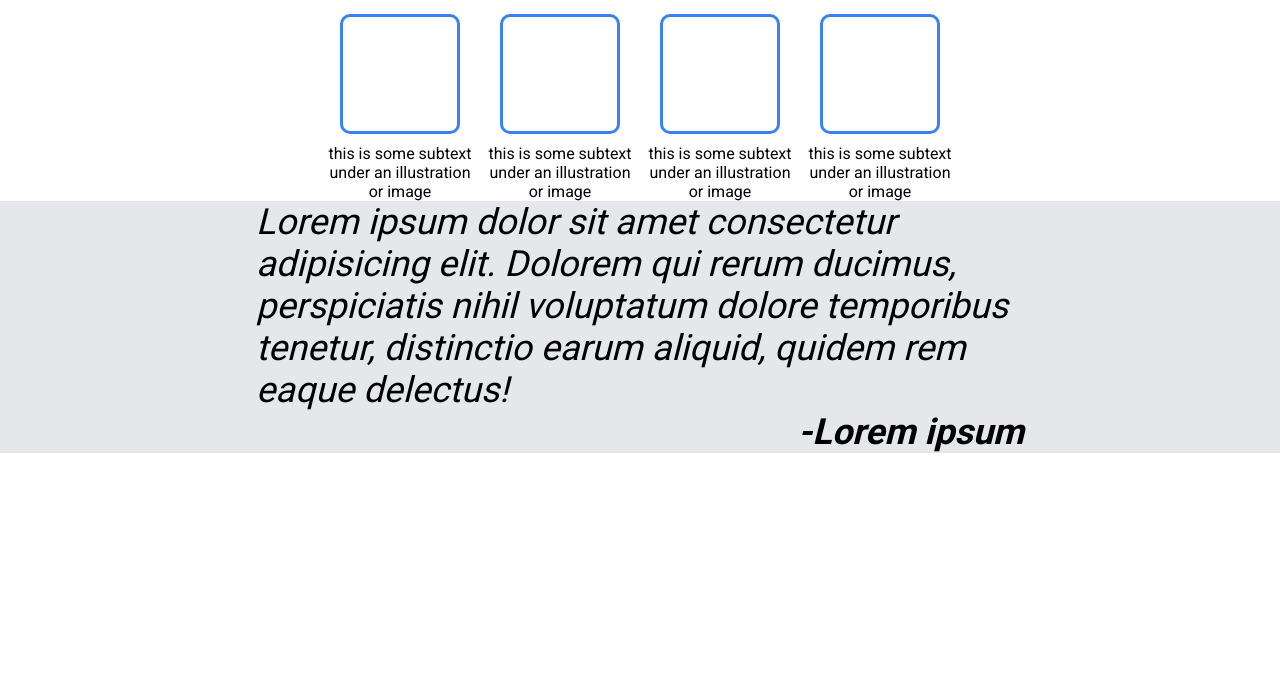
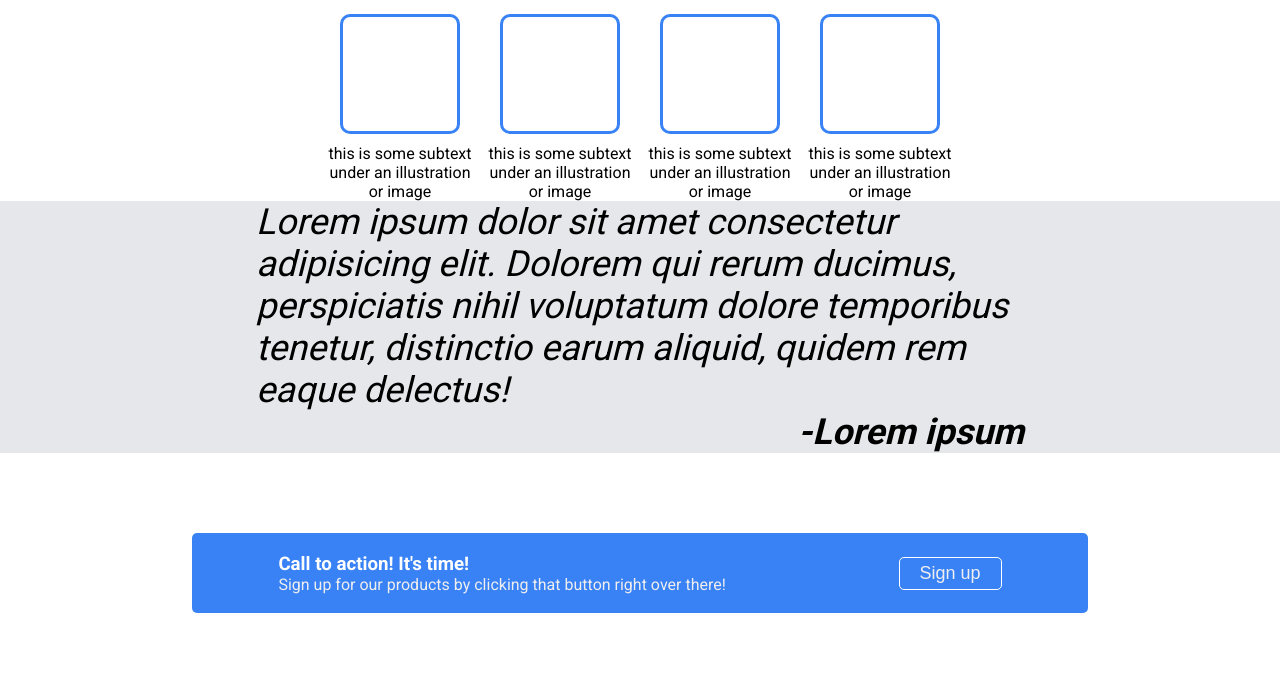
Before and after one commit to thimgrim1337/landing-page, a plain HTML site: page src/index.html in a window 1280 px wide. Shown: the part 468-1161 px from the top of the page. Before the commit the page ends 921 px from the top, so only its background shows below. Drawn offline with Linux system fonts and the light colour scheme.

Commit message:
Add and style call-to-action section

```diff
--- a/src/css/style.css
+++ b/src/css/style.css
@@ -60,24 +60,25 @@ ul a {
   align-items: flex-start;
 }
 
-.content h1 {
+.hero .content h1 {
   font-size: 48px;
   font-weight: 900;
   color: #f9faf8;
 }
 
-.content p {
+.hero .content p {
   font-size: 18px;
   color: #e5e7eb;
 }
 
-.content button {
+.hero .content button {
   padding: 10px 30px;
   color: white;
   background-color: #3882f6;
   text-transform: uppercase;
   font-weight: bold;
   border: none;
+  border-radius: 5px;
 }
 
 .hero-img {
@@ -133,7 +134,7 @@ ul a {
 /* Quote section */
 .quote {
   background-color: #e5e7eb;
-  min-height: 25vh;
+  min-height: 30vh;
   display: flex;
   justify-content: center;
   align-items: center;
@@ -154,3 +155,35 @@ ul a {
 }
 /* Quote section */
 /* Call to action */
+.call-action {
+  min-height: 30vh;
+  display: flex;
+  justify-content: center;
+  align-items: center;
+}
+
+.blue-box {
+  background-color: #3882f6;
+  width: 70%;
+  height: 10vh;
+  border-radius: 5px;
+  display: flex;
+  justify-content: space-around;
+  align-items: center;
+}
+
+.blue-box .content h3 {
+  color: white;
+}
+
+.blue-box .content p {
+  color: #eee;
+}
+.blue-box button {
+  color: #eee;
+  font-size: 18px;
+  padding: 5px 20px;
+  border-radius: 5px;
+  border: 1px solid white;
+  background-color: transparent;
+}
--- a/src/index.html
+++ b/src/index.html
@@ -57,6 +57,15 @@
             <span>-Lorem ipsum</span>
           </div>
         </section>
+        <section class="call-action">
+          <div class="blue-box">
+            <div class="content">
+              <h3>Call to action! It's time!</h3>
+              <p>Sign up for our products by clicking that button right over there!</p>
+            </div>
+            <button>Sign up</button>
+          </div>
+        </section>
       </div>
   </body>
 </html>
```
